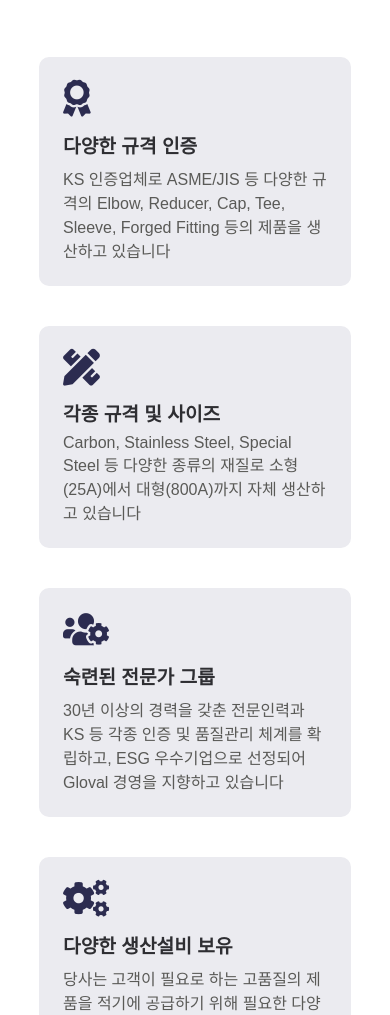
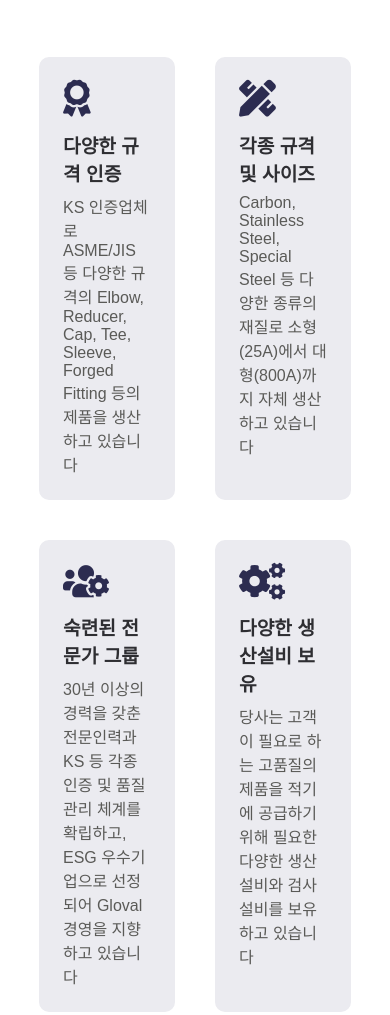
Before and after one commit to swbae1206/msbend, a website: page public/index.html in a window 390 px wide. Shown: the part 682-1697 px from the top of the page. Drawn offline with nearby package versions, Linux system fonts and the light colour scheme.

Commit message:
20260222

```diff
--- a/public/css/style.css
+++ b/public/css/style.css
@@ -1281,7 +1281,7 @@ footer .copyright p {
   /* FEATURES */
 
   #features .fea-base {
-    grid-template-columns: auto;
+    grid-template-columns: 1fr 1fr;
     gap: 50px;
   }
 
```
